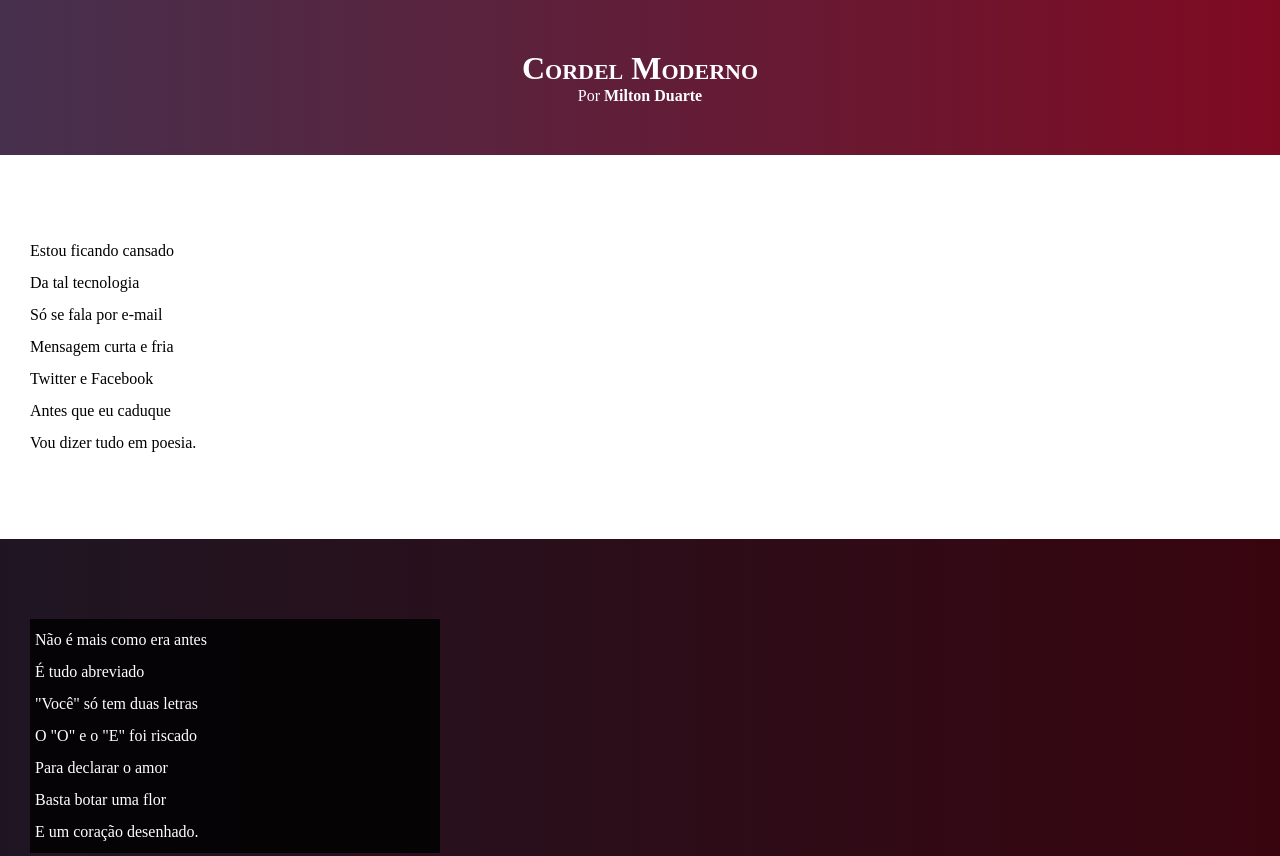
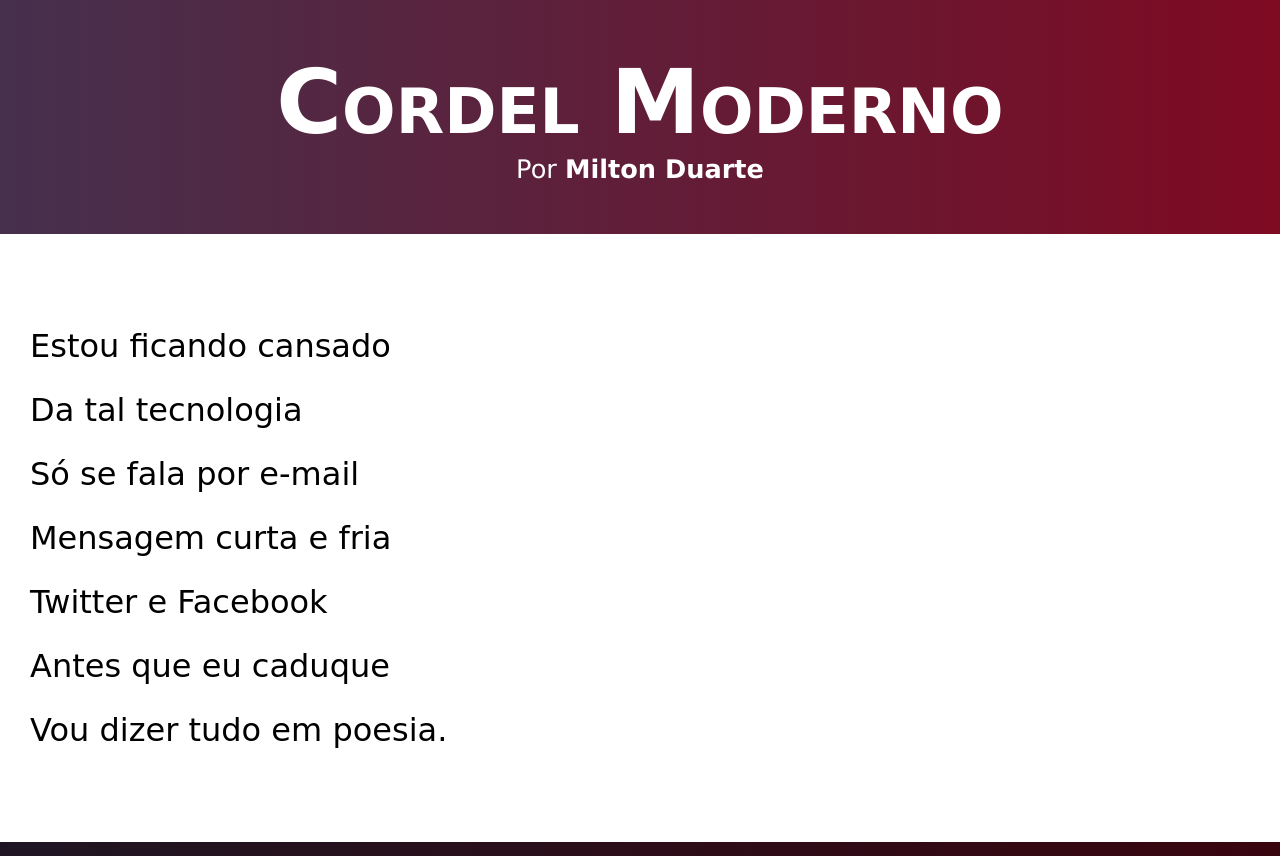
Before and after one commit to CleberSena/html-css, a plain HTML site: page desafios/desafio-12/index.html in a window 1280 px wide. Shown: the top 856 px of the page. Drawn offline with Linux system fonts and the light colour scheme.

Commit message:
Atualização de estilos do desafio 12

```diff
--- a/desafios/desafio-12/estilo/style.css
+++ b/desafios/desafio-12/estilo/style.css
@@ -4,8 +4,19 @@
     margin: 0px;
     padding: 0px;
 }
+@import url('https://fonts.googleapis.com/css2? family= Passion+One:wght@400;700;900 & display=swap');
+@import url('https://fonts.googleapis.com/css2?family= Dancing +Script:wght@400;500;600;700 & display=swap');
+@import url('https://fonts.googleapis.com/css2?family= Tangerine :wght@400;700 & display=swap');
+
+:root {
+    --font01: Verdana, Geneva, Tahoma, sans-serif;
+    --font02: 'Dancing Script', cursive;
+    --font03: 'Passion One', cursive;
+    --font04: 'Tangerine', cursive;
+}
 
 html,body{
+    font-family: var(--font01);
     height: 100hr;
     background-image: linear-gradient(to left, #f50737c5, #05BBFF, #f9ec00a9);
     background-size: 500% 100%;
@@ -29,12 +40,15 @@ header{
 }
 
 header h1{
+    font-family: var(--font03);
     padding-top: 50px;
     font-variant: small-caps;
+    font-size: 7vw;
 }
 
 header p {
     padding-bottom: 50px;
+    font-size: 2vw;
 }
 
 a{
@@ -52,6 +66,8 @@ section{
     padding-left: 30px;
     padding-top: 10vh;
     padding-bottom: 10vh;
+    font-family: var(--font04);
+    font-size: 2.5vw;
 }
 
 section.normal{
@@ -65,7 +81,7 @@ section.imagem{
 }
 
 section.imagem p{
-    width: 400px;
+    display: inline-block;
     background-color: rgba(0, 0, 0, 0.842);
     padding: 5px;
 }
```
